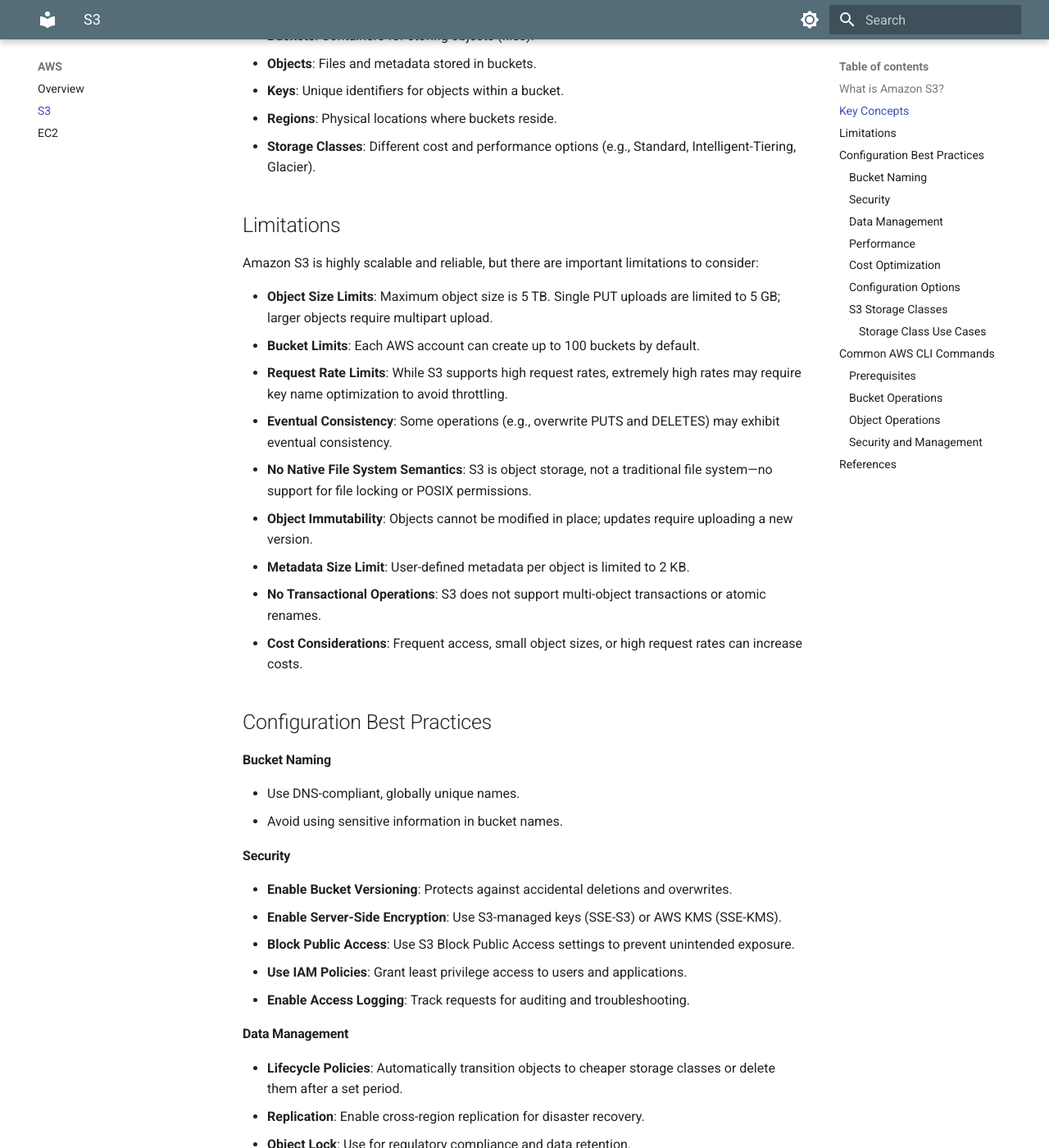
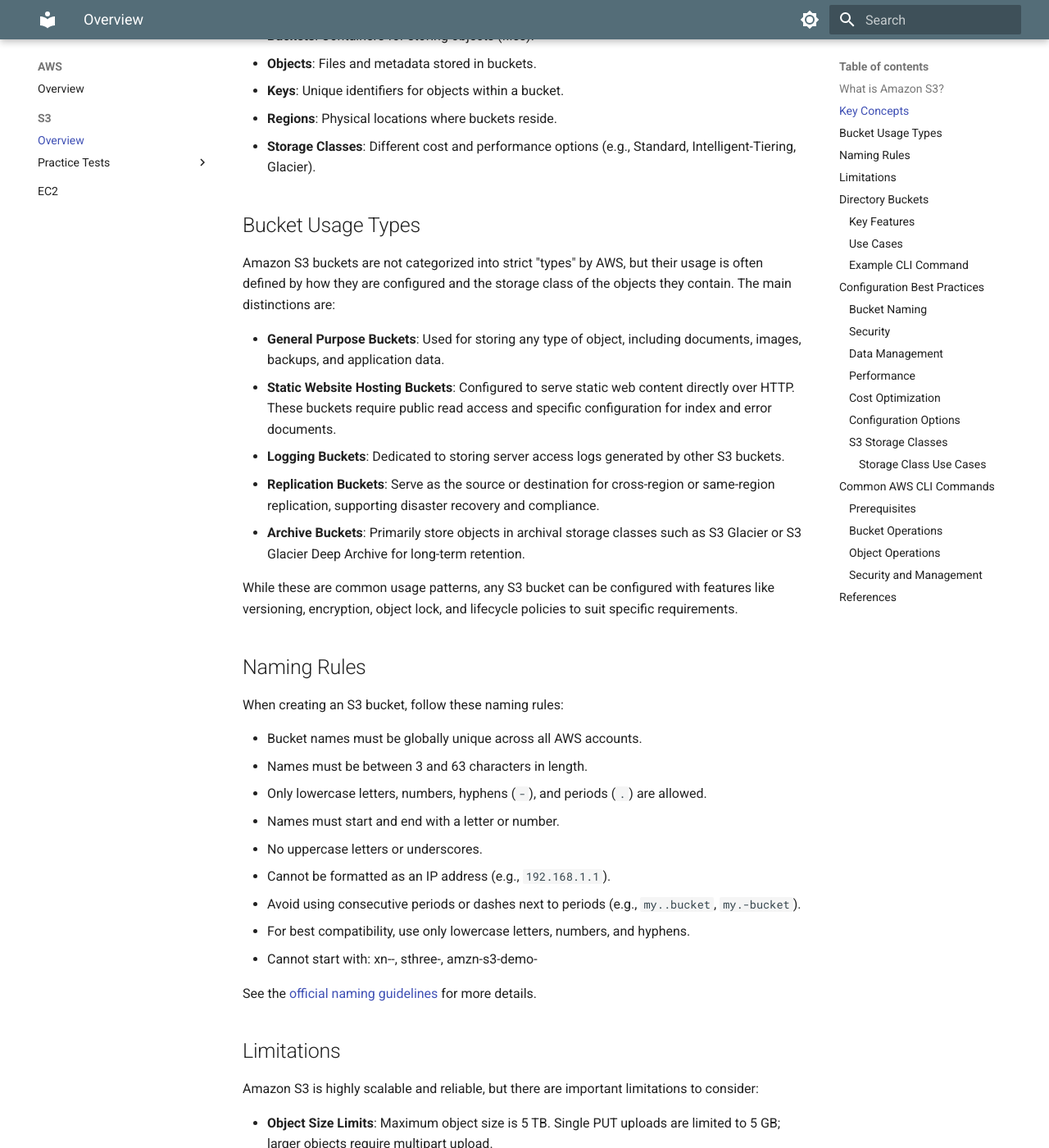
Before and after one commit to mcuellar/cloud-docs-hub, an MkDocs documentation site: the page built from docs/aws/s3/index.md, in a window 1280 px wide and 1400 px high, scrolled down 558 px. Shown: the whole window at 82% size. Built offline with MkDocs 1.6.1 and Material for MkDocs 9.7.7, drawn with Linux system fonts in a browser that asks for light colours; some of the changed text lies outside the part shown.

````diff
--- a/docs/aws/s3/index.md
+++ b/docs/aws/s3/index.md
@@ -16,6 +16,36 @@
 - **Regions**: Physical locations where buckets reside.
 - **Storage Classes**: Different cost and performance options (e.g., Standard, Intelligent-Tiering, Glacier).
 
+## Bucket Usage Types
+Amazon S3 buckets are not categorized into strict "types" by AWS, but their usage is often defined by how they are configured and the storage class of the objects they contain. The main distinctions are:
+
+- **General Purpose Buckets**: Used for storing any type of object, including documents, images, backups, and application data.
+- **Static Website Hosting Buckets**: Configured to serve static web content directly over HTTP. These buckets require public read access and specific configuration for index and error documents.
+- **Logging Buckets**: Dedicated to storing server access logs generated by other S3 buckets.
+- **Replication Buckets**: Serve as the source or destination for cross-region or same-region replication, supporting disaster recovery and compliance.
+- **Archive Buckets**: Primarily store objects in archival storage classes such as S3 Glacier or S3 Glacier Deep Archive for long-term retention.
+
+While these are common usage patterns, any S3 bucket can be configured with features like versioning, encryption, object lock, and lifecycle policies to suit specific requirements.
+
+
+
+
+## Naming Rules
+When creating an S3 bucket, follow these naming rules:
+
+- Bucket names must be globally unique across all AWS accounts.
+- Names must be between 3 and 63 characters in length.
+- Only lowercase letters, numbers, hyphens (`-`), and periods (`.`) are allowed.
+- Names must start and end with a letter or number.
+- No uppercase letters or underscores.
+- Cannot be formatted as an IP address (e.g., `192.168.1.1`).
+- Avoid using consecutive periods or dashes next to periods (e.g., `my..bucket`, `my.-bucket`).
+- For best compatibility, use only lowercase letters, numbers, and hyphens.
+- Cannot start with: xn--, sthree-, amzn-s3-demo-
+
+See the [official naming guidelines](https://docs.aws.amazon.com/AmazonS3/latest/userguide/bucketnamingrules.html) for more details.
+
+
 ## Limitations
 Amazon S3 is highly scalable and reliable, but there are important limitations to consider:
 
@@ -28,6 +58,38 @@
 - **Metadata Size Limit**: User-defined metadata per object is limited to 2 KB.
 - **No Transactional Operations**: S3 does not support multi-object transactions or atomic renames.
 - **Cost Considerations**: Frequent access, small object sizes, or high request rates can increase costs.
+
+
+For additional details visit: https://docs.aws.amazon.com/general/latest/gr/s3.html#limits_s3
+
+## Directory Buckets
+
+**Directory buckets** are a new S3 bucket type designed to support the S3 Express One Zone storage class, providing high-throughput and low-latency access for workloads that require fast, parallel operations (such as big data analytics and AI/ML). Unlike standard S3 buckets, directory buckets use a hierarchical namespace similar to a file system, allowing for efficient organization and retrieval of objects.
+
+### Key Features
+
+- **Hierarchical Namespace**: Supports directories and subdirectories, enabling file system-like organization.
+- **High Performance**: Optimized for workloads needing very high request rates and low latency.
+- **Single Availability Zone**: Data is stored in a single AZ, so it's best for non-critical or easily re-creatable data.
+- **S3 Express One Zone Only**: Directory buckets are only available with the S3 Express One Zone storage class.
+
+### Use Cases
+
+- High-performance analytics workloads
+- Machine learning pipelines
+- Temporary storage for data processing jobs
+
+### Example CLI Command
+
+Create a directory bucket (requires AWS CLI v2.15.0+):
+
+```sh
+aws s3control create-bucket --bucket my-directory-bucket --bucket-type directory
+```
+
+> **Note:** Directory buckets have unique naming and access requirements. See the [official documentation](https://docs.aws.amazon.com/AmazonS3/latest/userguide/directory-buckets.html) for details.
+
+
 ## Configuration Best Practices
 
 #### Bucket Naming
@@ -120,7 +182,6 @@
 - **S3 Glacier Deep Archive**: Regulatory archives, rarely accessed data, digital preservation.
 
 
-
 For the latest and most detailed limitations, refer to the [S3 documentation](https://docs.aws.amazon.com/AmazonS3/latest/userguide/limits.html).
 
 ## Common AWS CLI Commands
--- a/mkdocs.yml
+++ b/mkdocs.yml
@@ -30,7 +30,10 @@
   - Home: index.md
   - AWS:
     - Overview: aws/index.md
-    - S3: aws/s3/index.md
+    - S3:
+      - Overview: aws/s3/index.md
+      - Practice Tests:
+          - Test 1: aws/s3/practice-tests/s3-test1.md
     - EC2: aws/ec2/index.md
   - FastAPI:
       - Overview: fastapi/index.md
````
Also changed, not shown: docs/aws/s3/practice-tests/s3-test1.md (added, +117 -0 lines).
